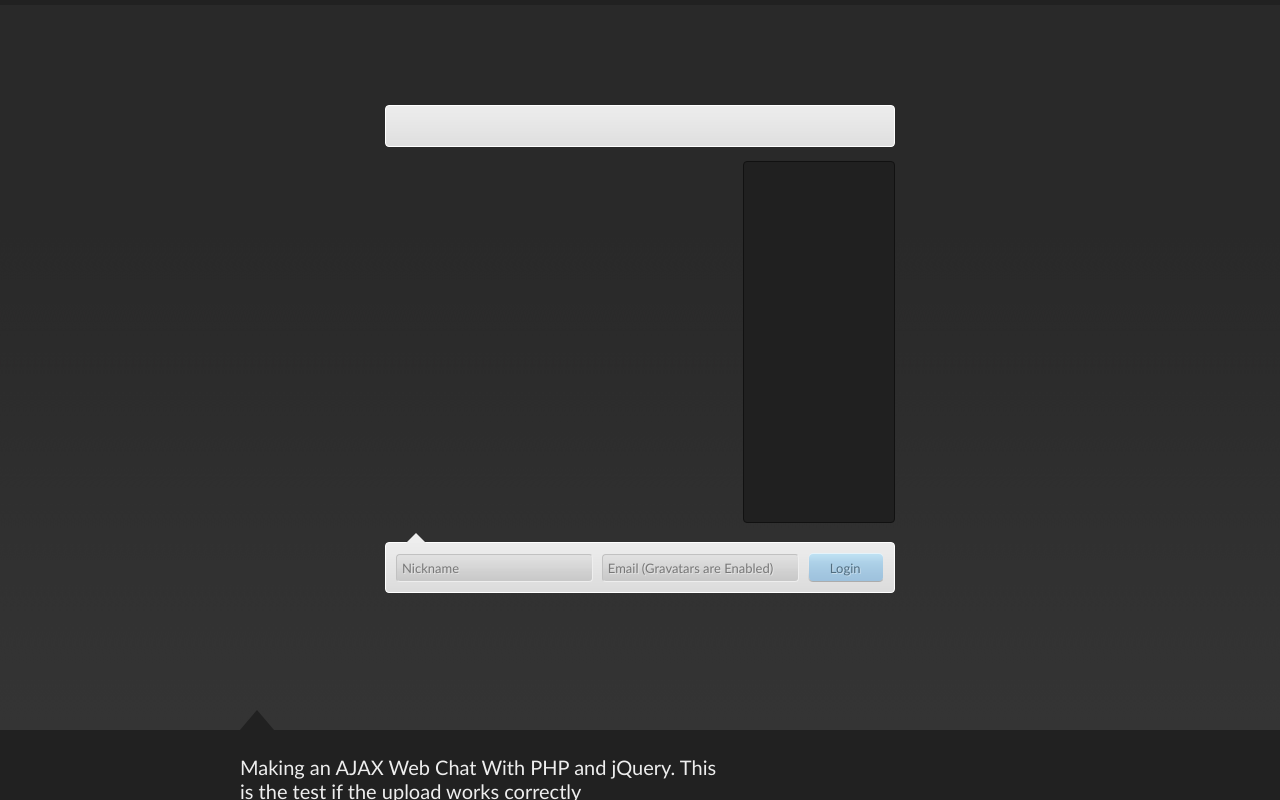
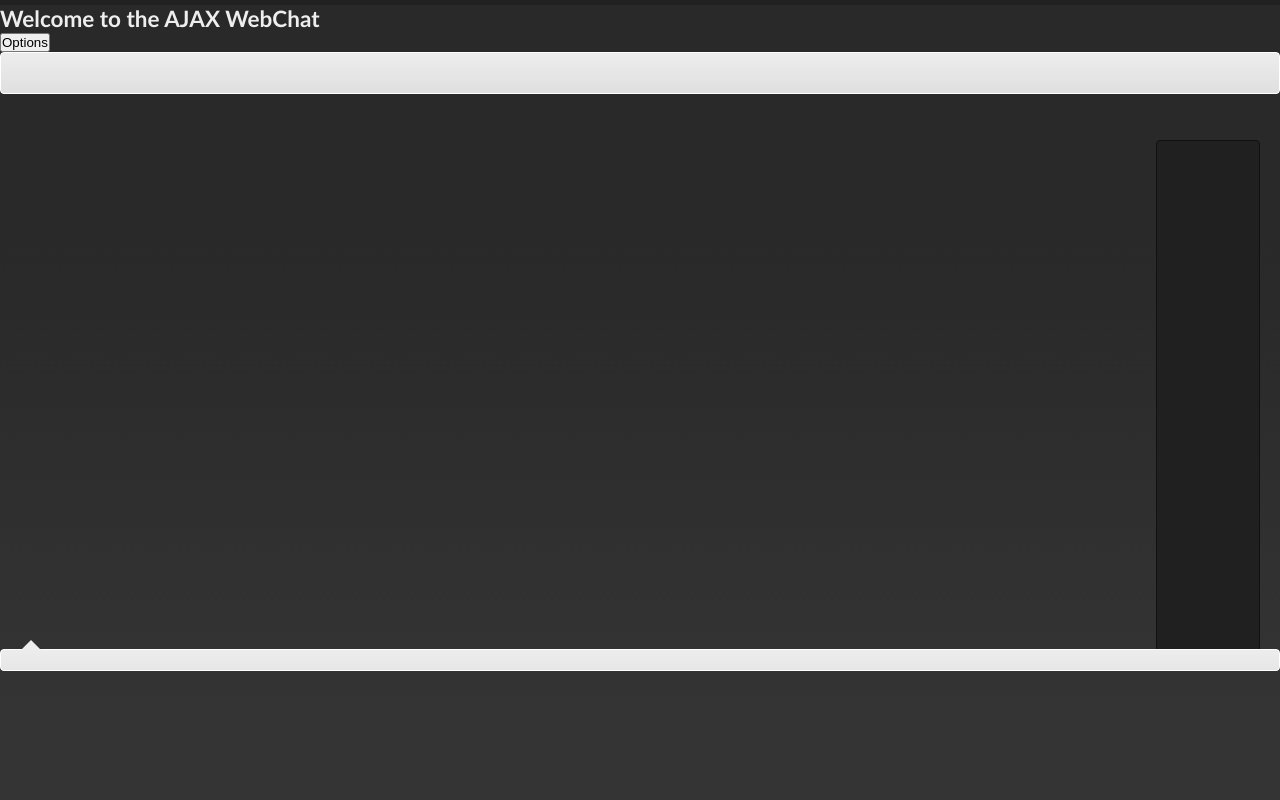
Before and after one commit to olinator98/WebTechChat, a PHP site: page /ajax-chat.html in a window 1280 px wide. Run offline with PHP 8.4, Linux system fonts and the light colour scheme; some libraries are stand-ins or nearby versions.

Commit message:
Staged and commited rest of changes

```diff
--- a/source/ajax-chat.html
+++ b/source/ajax-chat.html
@@ -9,24 +9,28 @@
 <link rel="stylesheet" type="text/css" href="css/page.css" />
 <link rel="stylesheet" type="text/css" href="css/chat.css" />
 
+
 </head>
 
 <body>
 
-<div id="chatContainer">
+<div class="col-9">
+    <h2> Welcome to the AJAX WebChat </h2>
+</div>
+<div class="col-3">
+  <form class="center">
+    <input class="button" type="button" value="Options" onclick="window.location.href='usrpage'" />
+  </form>
+</div>
 
-    <div id="chatTopBar" class="rounded"></div>
-    <div id="chatLineHolder"></div>
+<div class="col-12">
 
-    <div id="chatUsers" class="rounded"></div>
-    <div id="chatBottomBar" class="rounded">
+  <div id="chatTopBar" class="rounded col-12"></div>
+    <div id="chatLineHolder" class="col-10"></div>
+
+    <div id="chatUsers" class="rounded col-4"></div>
+    <div id="chatBottomBar" class="rounded col-12">
     	<div class="tip"></div>
-
-        <form id="loginForm" method="post" action="">
-            <input id="name" name="name" class="rounded" maxlength="16" />
-            <input id="email" name="email" class="rounded" />
-            <input type="submit" class="blueButton" value="Login" />
-        </form>
 
         <form id="submitForm" method="post" action="">
             <input id="chatText" name="chatText" class="rounded" maxlength="255" />
@@ -37,11 +41,6 @@
 
 </div>
 
-<div id="footer">
-	<div class="tri"></div>
-	<h1>Making an AJAX Web Chat With PHP and jQuery. This is the test if the upload works correctly</h1>
-</div>
-
 <script src="http://ajax.googleapis.com/ajax/libs/jquery/1.4.2/jquery.min.js"></script>
 <script src="js/jScrollPane/jquery.mousewheel.js"></script>
 <script src="js/jScrollPane/jScrollPane.min.js"></script>
--- a/source/css/chat.css
+++ b/source/css/chat.css
@@ -1,6 +1,4 @@
 /* Main chat container */
-@import "responsive/styleResponsiveMobile.css" screen and (max-width: 768px);
-@import "responsive/styleResponsiveDesktop.css" screen and (min-width: 768px);
 
 #chatContainer{
 	width:510px;
@@ -40,8 +38,8 @@
 
 
 #chatLineHolder{
-	height:360px;
-	width:350px;
+	height:65vh;
+	width:90%;
 	margin-bottom:20px;
 }
 
@@ -106,11 +104,12 @@
 #chatUsers{
 	background-color:#202020;
 	border:1px solid #111111;
-	height:360px;
 	position:absolute;
-	right:0;
-	top:56px;
-	width:150px;
+	right:20px;
+	top:140px;
+	width:8%;
+	height:65vh;
+	margin-bottom:20px;
 }
 
 #chatUsers .user{
@@ -280,3 +279,6 @@ p.noChats,
 
 	text-shadow:1px 1px 0 #940f0f;
 }
+/* import at the end to allow for overrideing in the imported file */
+@import "responsiveChat/styleResponsiveMobile.css" screen and (max-width: 768px);
+@import "responsiveChat/styleResponsiveDesktop.css" screen and (min-width: 768px);
```
Also changed, not shown: source/css/resonsivePage/styleResponsiveDesktop.css (+78 -1 lines), source/css/responsiveChat/styleResponsiveDesktop.css (+77 -1 lines).
